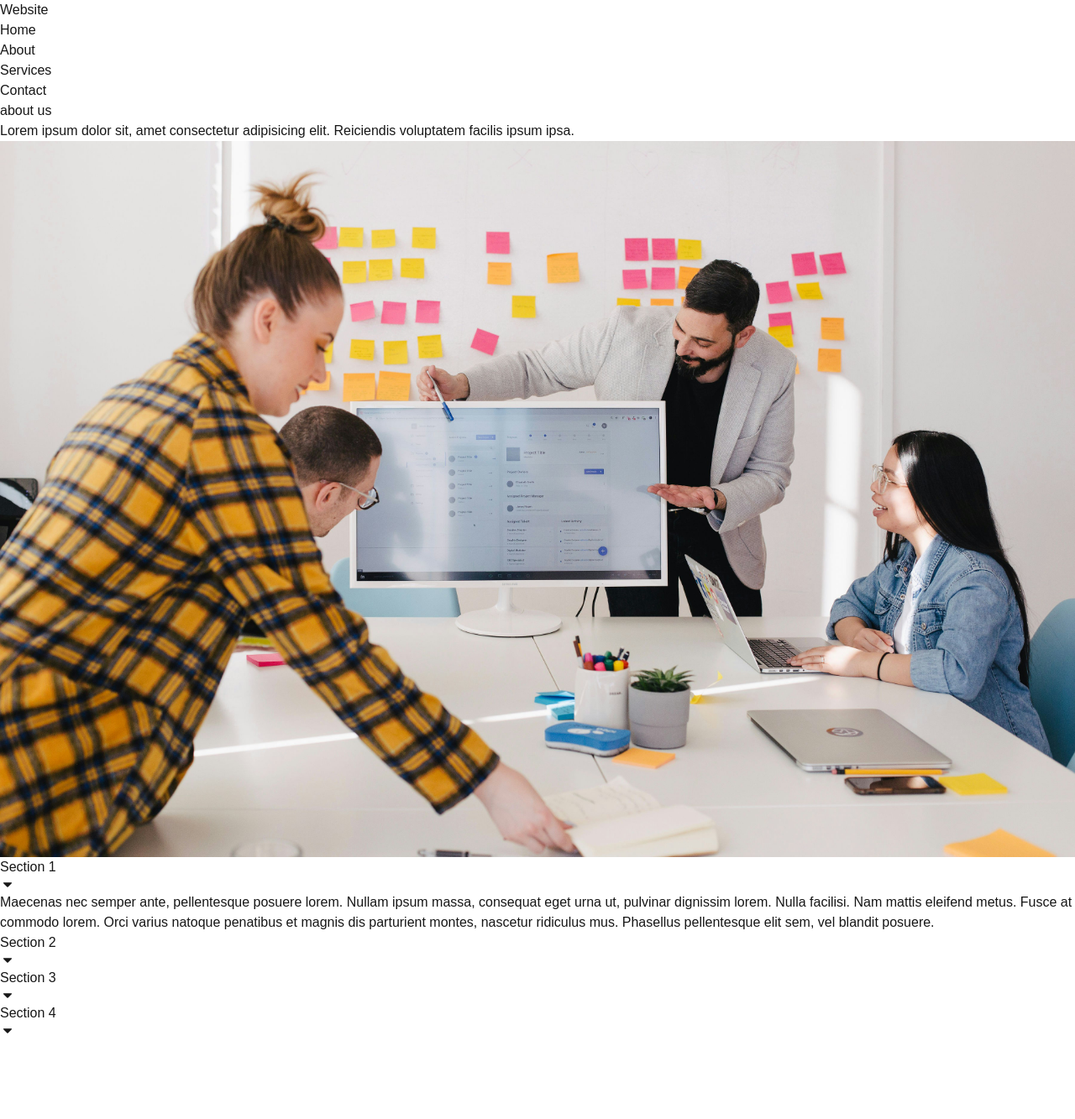
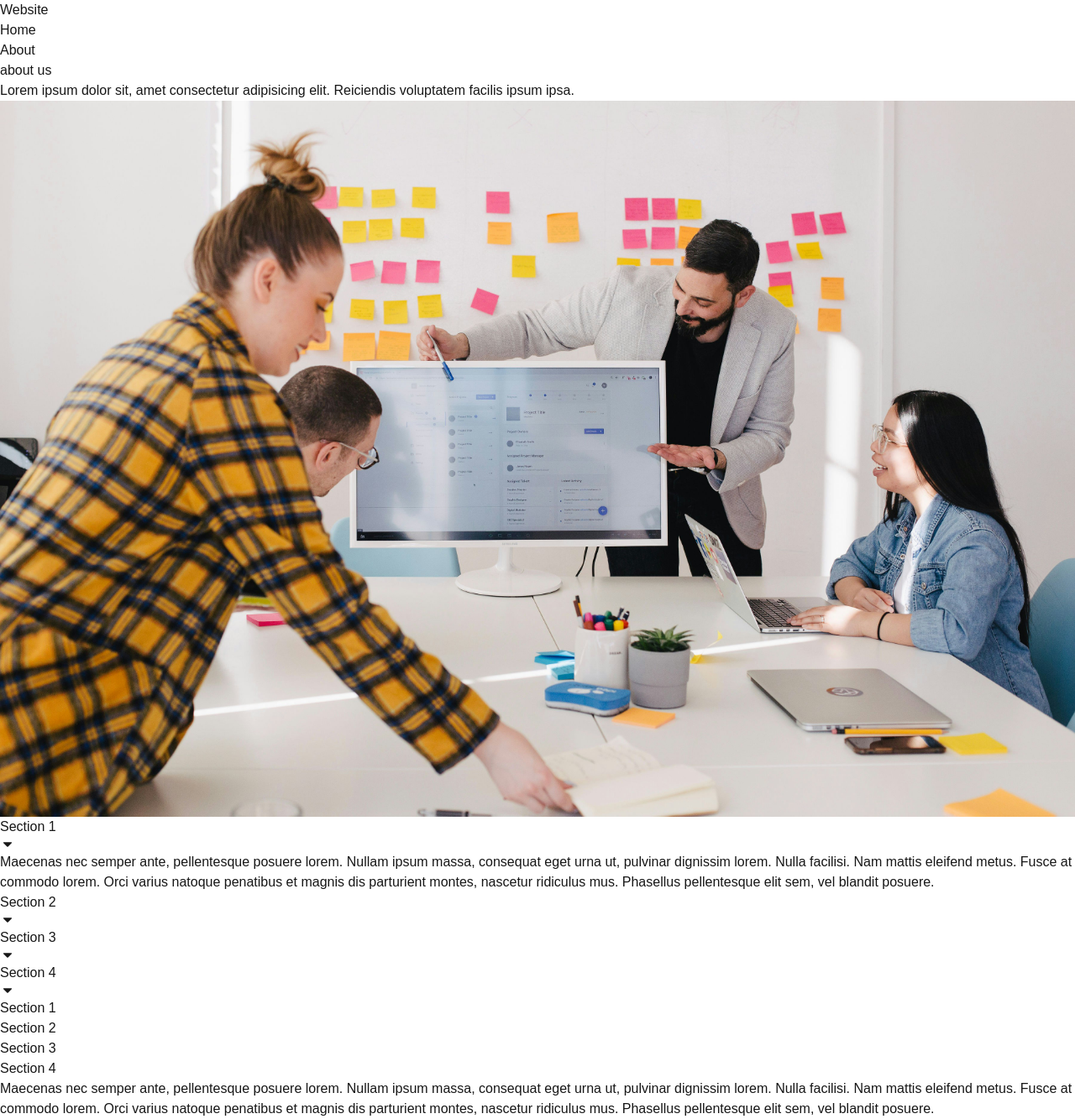
Before and after one commit to raphroncal/tab-accordion, a Next.js app: page / in a window 1280 px wide. Shown: the whole page at 84% size. Before the commit the page ends 1237 px from the top, so only its background shows below. Built offline with nearby package versions, Linux system fonts and the light colour scheme.

Commit message:
[Tab] Implemented

```diff
--- a/src/app/globals.css
+++ b/src/app/globals.css
@@ -23,5 +23,5 @@ body {
 }
 
 .content ul {
-  @apply list-disc pl-10 space-y-2;
+  @apply list-disc pl-10 space-y-2 lg:mt-3;
 }
--- a/src/app/page.tsx
+++ b/src/app/page.tsx
@@ -9,8 +9,15 @@ export interface DataObject {
   content: string;
 }
 
+export const decodeHtml = (input: string): string => {
+  const e = document.createElement("div");
+  e.innerHTML = input;
+  return e.innerHTML || e.textContent || "";
+};
+
 export default function Home() {
   const [data, setData] = useState<DataObject[]>();
+  const [section, setSection] = useState<number>(0);
   const [displayStates, setDisplayStates] = useState<boolean[]>([]);
 
   useEffect(() => {
@@ -44,32 +51,75 @@ export default function Home() {
 
   return (
     <div>
-      <NavBar></NavBar>
+      <NavBar />
       <div className="flex flex-col items-center px-12 py-6 space-y-5">
         <h1 className="font-mono">about us</h1>
         <h2 className="font-bold text-center text-base text-pretty lg:text-xl lg:w-1/2">
           Lorem ipsum dolor sit, amet consectetur adipisicing elit. Reiciendis
           voluptatem facilis ipsum ipsa.
         </h2>
-        <div className="content text-black">
+        <div className="content text-black lg:flex lg:gap-2 lg:w-full lg:overflow-hidden">
+          {/* image */}
+          <div className="mb-2 lg:mb-0 lg:relative lg:order-2">
             <img
               src="images/corporate.jpg"
               alt="image of a corporate team meeting"
-            className="mb-2 lg:mb-0 lg:w-1/2"
+              className="lg:flex lg:flex-grow lg:max-w-full lg:h-auto lg:object-cover"
             />
+          </div>
+          {/* accordion */}
+          <div className="w-full lg:hidden">
             {data &&
               data.map((data: DataObject, index: number) => (
                 <div key={index}>
+                  <div>
                     <Accordion
                       title={data.title}
                       content={data.content}
                       isOpen={displayStates[index]}
                       toggle={() => {
+                        // [];
                         toggleDisplay(index);
                       }}
                     ></Accordion>
                   </div>
+                </div>
               ))}
+          </div>
+          {/* tab */}
+          <div className="hidden lg:flex lg:flex-col h-fit w-[40rem] order-1">
+            <div className="flex flex-row">
+              {data &&
+                data.map((data: DataObject, index: number) => (
+                  <div
+                    key={index}
+                    className={`rounded-t-md w-40 py-1 bg-slate-100 border border-slate-300 cursor-pointer ${
+                      section == index && "bg-slate-400"
+                    }`}
+                    onClick={() => {
+                      setSection(index);
+                    }}
+                  >
+                    <h3
+                      className={`text-sm text-center ${
+                        section == index && "text-slate-100 font-bold"
+                      }`}
+                    >
+                      {data.title}
+                    </h3>
+                  </div>
+                ))}
+            </div>
+            <div className="w-full min-h-52 px-6 py-3 bg-slate-100 border border-slate-300">
+              <div
+                dangerouslySetInnerHTML={
+                  data && {
+                    __html: decodeHtml(data[section].content),
+                  }
+                }
+              />
+            </div>
+          </div>
         </div>
       </div>
     </div>
--- a/src/components/Accordion.tsx
+++ b/src/components/Accordion.tsx
@@ -1,5 +1,6 @@
 "use client";
 
+import {decodeHtml} from "@/app/page";
 import React from "react";
 
 interface AccordionProps {
@@ -15,12 +16,6 @@ const Accordion: React.FC<AccordionProps> = ({
   isOpen,
   toggle,
 }) => {
-  const decodeHtml = (input: string): string => {
-    const e = document.createElement("div");
-    e.innerHTML = input;
-    return e.innerHTML || e.textContent || "";
-  };
-
   return (
     <div className="mb-1 px-4 bg-slate-100" onClick={toggle}>
       <div className="flex flex-row justify-between items-center py-2">
--- a/src/components/NavBar.tsx
+++ b/src/components/NavBar.tsx
@@ -10,23 +10,23 @@ const NavBar: React.FC = () => {
   };
 
   return (
-    <nav className="px-8 py-4 border-b">
+    <nav className="px-8 py-4 lg:py-1 border-b">
       <div className="flex items-center justify-between">
         {/* Logo */}
         <div className="text-black font-bold text-lg">Website</div>
 
         {/* Burger Icon */}
         <div className="lg:hidden flex items-center" onClick={toggleMenu}>
-          <div className="space-y-1.5">
-            <div className="w-8 h-1 bg-gray-400 rounded-sm"></div>
-            <div className="w-8 h-1 bg-gray-400 rounded-sm"></div>
-            <div className="w-8 h-1 bg-gray-400 rounded-sm"></div>
+          <div className="space-y-1">
+            <div className="w-6 h-1 bg-gray-400 rounded"></div>
+            <div className="w-6 h-1 bg-gray-400 rounded"></div>
+            <div className="w-6 h-1 bg-gray-400 rounded"></div>
           </div>
         </div>
 
         {/* Nav Links */}
         <ul
-          className={`absolute top-16 left-0 w-full bg-gray-100 text-black lg:flex lg:top-0  lg:space-x-8 lg:space-y-0 lg:relative lg:bg-transparent lg:w-auto transition-all duration-300 ease-in-out ${
+          className={`absolute top-16 left-0 w-full bg-gray-100 text-black lg:text-xs lg:flex lg:top-0  lg:space-x-8 lg:space-y-0 lg:relative lg:bg-transparent lg:w-auto transition-all duration-300 ease-in-out ${
             isOpen ? "block" : "hidden"
           }`}
         >
@@ -40,16 +40,6 @@ const NavBar: React.FC = () => {
               About
             </a>
           </li>
-          <li className="px-8 py-4 border-b lg:border-none">
-            <a href="/services" className="hover:text-gray-400">
-              Services
-            </a>
-          </li>
-          <li className="px-8 py-4 border-b lg:border-none">
-            <a href="/contact" className="hover:text-gray-400">
-              Contact
-            </a>
-          </li>
         </ul>
       </div>
     </nav>
```
Lines whose indentation alone changed are shown as unchanged.
